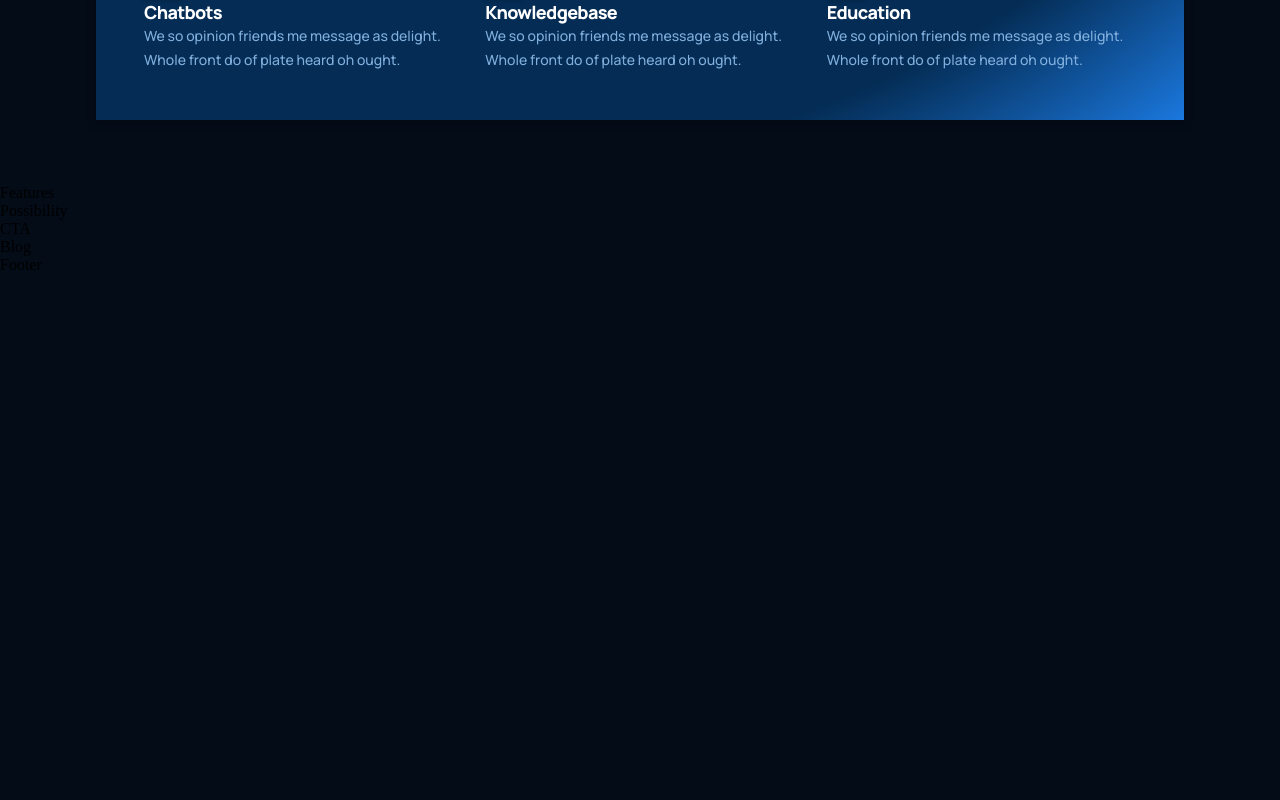
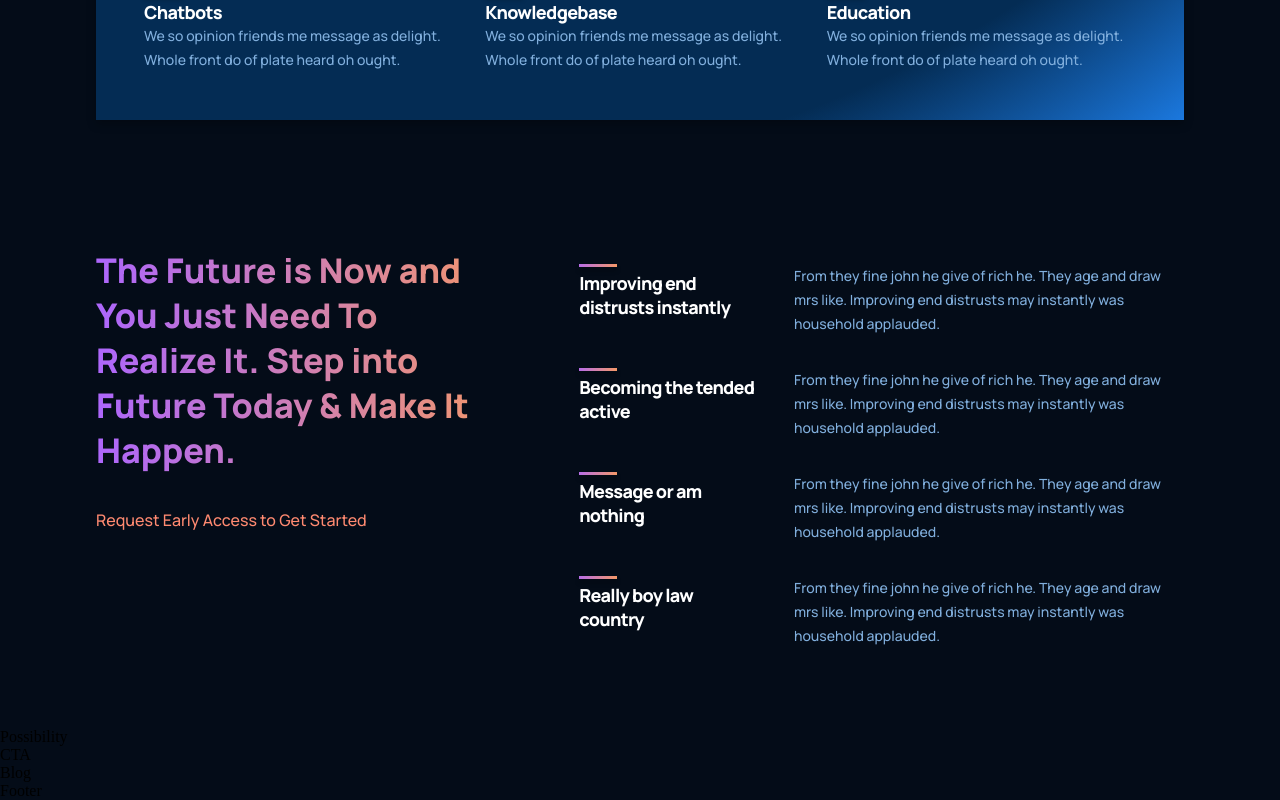
Before and after one commit to ajolguin/react-portfolio, a React (Create React App) app: page / in a window 1280 px wide. Shown: the part 1489-2289 px from the top of the page. Before the commit the page ends 1763 px from the top, so only its background shows below. Built offline with nearby package versions, Linux system fonts and the light colour scheme.

Commit message:
Projects dummy section completed

```diff
--- a/src/App.js
+++ b/src/App.js
@@ -3,7 +3,7 @@
   Footer,
   Blog,
   Possibility,
-  Features,
+  Projects,
   About,
   Header,
 } from "./containers";
@@ -19,7 +19,7 @@
       </div>
       <Brand />
       <About />
-      <Features />
+      <Projects />
       <Possibility />
       <CTA />
       <Blog />
--- a/src/containers/features/Features.jsx
+++ /dev/null
@@ -1,8 +0,0 @@
-import React from "react";
-import "./features.css";
-
-const Features = () => {
-  return <div>Features</div>;
-};
-
-export default Features;
--- a/src/containers/index.js
+++ b/src/containers/index.js
@@ -1,5 +1,5 @@
 export { default as Blog } from "./blog/Blog";
-export { default as Features } from "./features/Features";
+export { default as Projects } from "./projects/Projects";
 export { default as Footer } from "./footer/Footer";
 export { default as Header } from "./header/Header";
 export { default as Possibility } from "./possibility/Possibility";
--- /dev/null
+++ b/src/containers/projects/Projects.jsx
@@ -0,0 +1,47 @@
+import React from "react";
+import { Feature } from "../../components";
+import "./projects.css";
+
+const projectsData = [
+  {
+    title: "Improving end distrusts instantly",
+    text: "From they fine john he give of rich he. They age and draw mrs like. Improving end distrusts may instantly was household applauded.",
+  },
+  {
+    title: "Becoming the tended active",
+    text: "From they fine john he give of rich he. They age and draw mrs like. Improving end distrusts may instantly was household applauded.",
+  },
+  {
+    title: "Message or am nothing",
+    text: "From they fine john he give of rich he. They age and draw mrs like. Improving end distrusts may instantly was household applauded.",
+  },
+  {
+    title: "Really boy law country",
+    text: "From they fine john he give of rich he. They age and draw mrs like. Improving end distrusts may instantly was household applauded.",
+  },
+];
+
+const Projects = () => {
+  return (
+    <div className="ao__projects section__padding" id="projects">
+      <div className="ao__projects-heading">
+        <h1 className="gradient__text">
+          The Future is Now and You Just Need To Realize It. Step into Future
+          Today & Make It Happen.
+        </h1>
+        <p>Request Early Access to Get Started</p>
+      </div>
+      <div className="ao__projects-container">
+        {projectsData.map((item, index) => (
+          <Feature
+            title={item.title}
+            text={item.text}
+            key={item.title + index}
+          />
+        ))}
+      </div>
+    </div>
+  );
+};
+
+export default Projects;
--- /dev/null
+++ b/src/containers/projects/projects.css
@@ -0,0 +1,59 @@
+.ao__projects {
+  width: 100%;
+  display: flex;
+  justify-content: space-between;
+  flex-direction: row;
+}
+
+.ao__projects-heading {
+  flex: 1;
+  display: flex;
+  justify-content: flex-start;
+  align-items: flex-start;
+  flex-direction: column;
+
+  text-align: left;
+  margin-right: 5rem;
+}
+
+.ao__projects-heading h1 {
+  font-size: 34px;
+  line-height: 45px;
+  font-weight: 800;
+  font-family: var(--font-family);
+}
+
+.ao__projects-heading p {
+  color: var(--color-subtext);
+  font-size: 16px;
+  line-height: 30px;
+  font-weight: 500;
+  font-family: var(--font-family);
+
+  margin-top: 2rem;
+}
+
+.ao__projects-container {
+  flex: 1.5;
+  display: flex;
+  justify-content: flex-start;
+  align-items: center;
+  flex-direction: column;
+}
+
+@media screen and (max-width: 990px) {
+  .ao__projects {
+    flex-direction: column;
+  }
+
+  .ao__projects-heading {
+    margin: 0 0 2rem 0;
+  }
+}
+
+@media screen and (max-width: 550px) {
+  .ao__projects-heading h1 {
+    font-size: 28px;
+    line-height: 38px;
+  }
+}
```
Also changed, not shown: src/containers/features/features.css (deleted).
